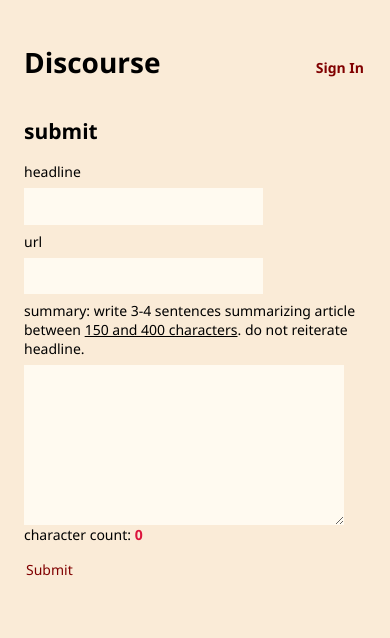
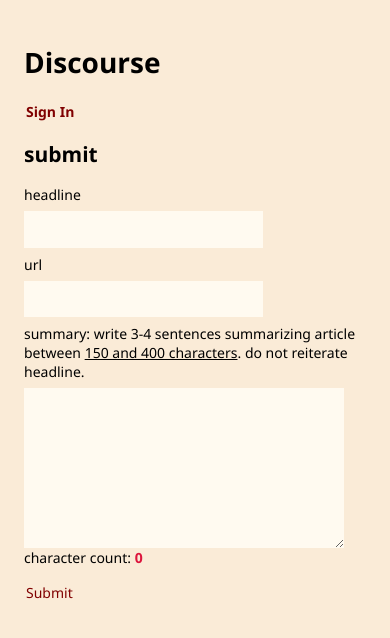
Before and after one commit to aliabid94/discourse, a Flask app: page /submit in a window 390 px wide. Shown: the top 638 px of the page. Run offline with Flask 2, Linux system fonts and the light colour scheme.

Commit message:
mobile freindly changes

```diff
--- a/static/style/style.css
+++ b/static/style/style.css
@@ -18,7 +18,6 @@
   display: inline-block;
   color: maroon;
   text-decoration: none;
-  font-weight: bold;
   transition: background-color 100ms;
   padding: 2px;
   cursor: pointer;
@@ -51,6 +50,10 @@
   display: flex;
   justify-content: space-between;
   align-items: baseline;
+  margin-bottom: 1em;
+}
+.top .link {
+  font-weight: bold;
 }
 .article {
   margin-bottom: 0.5em;
@@ -82,9 +85,6 @@
 .comment_controls {
   font-size: 0.8rem;
   padding-bottom: 0.75em;
-}
-.comment .link {
-  font-weight: normal;
 }
 .comment_author {
   padding-top: 0.5em;
@@ -132,7 +132,9 @@
 }
 form textarea {
   width: 320px;
+  box-sizing: border-box;
   height: 160px;
+  max-width: 100%;
 }
 form input[type=submit] {
   margin-top: 1em;
@@ -144,3 +146,8 @@
 #char_count {
   font-weight: bold;
 }
+@media only screen and (max-width: 480px) {
+  .top {
+    display: block;
+  }
+}
```
